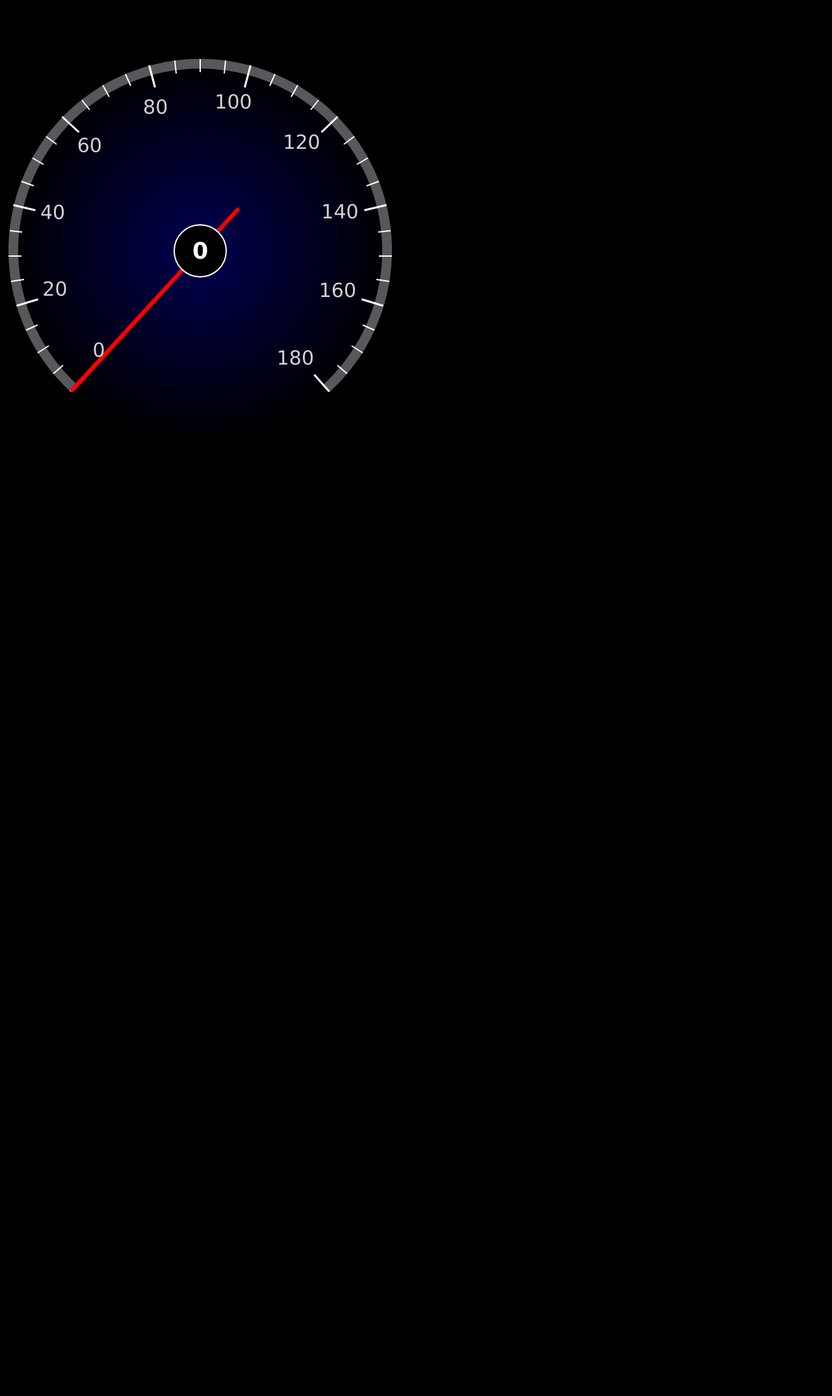
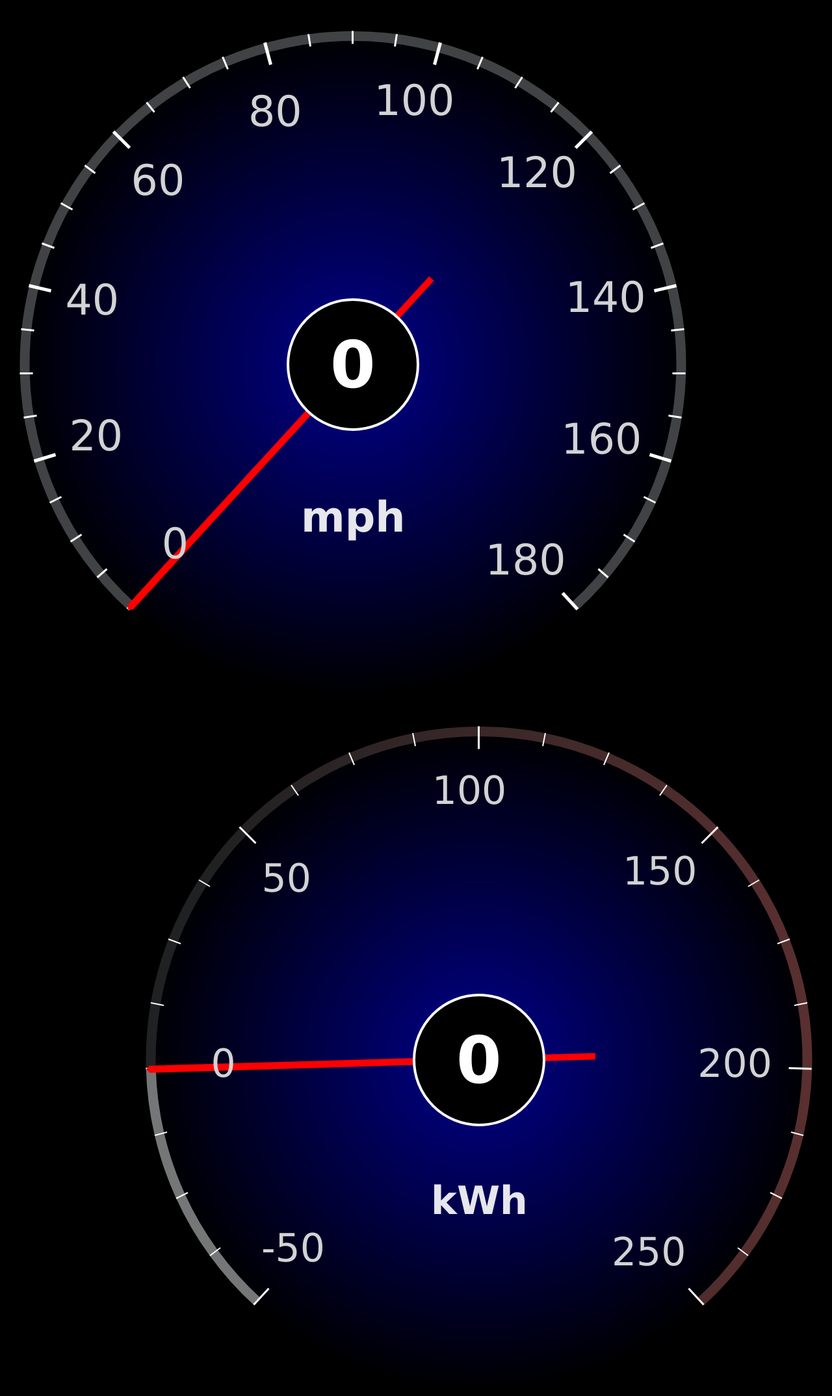
Before and after one commit to Ben243/RX7_EV, a Flask app: page / in a window 1280 px wide. Shown: the whole page at 65% size. Before the commit the page ends 637 px from the top, so only its background shows below. Run offline with Flask 2, Linux system fonts and the light colour scheme; data that the repository does not hold is empty; some libraries are stand-ins or nearby versions.

Commit message:
kw chart correctly configured, readable font

```diff
--- a/app.py
+++ b/app.py
@@ -25,7 +25,7 @@
 ac_switch = 1
 dimmer_switch = 0
 speed = 99
-rpm = 99
+kw = 99
 cell_volts = np.zeros(192) #[0 for x in range(192)] # 192, or 96*2 individual values
 batt_temps = np.zeros(16) #[0 for x in range(16)] # 16 battery temps
 # errmsg = False # arduino errors, see error declarations
@@ -81,7 +81,7 @@
     # global ac_over_pressure_switch
     # global dimmer_switch
     global speed
-    # global rpm
+    global kw
     global cell_volts
     global batt_temps
     # #global errmsg
@@ -100,7 +100,8 @@
     while True:
         # dummy values section, comment out before posting
         speed = np.round((speed + 0.1) % 180, 1)
-        # rpm = (rpm+0.25) % 8
+        kw =  (kw+ 1) % 500
+        # print(np.round(150 * np.sin(.02*(kw)) + 90))
         cell_volts = np.random.normal(loc=69, size=191) #dummy
         batt_temps = np.random.normal(loc=30, size=16) #dummy
 
@@ -122,7 +123,7 @@
         if counter == 0:
             json_data = json.dumps(
                 {'speed': speed,
-                # 'rpm': rpm,
+                'kw': np.round(150 * np.sin(.02*kw) + 90),
                 'ignition': ign_switch,
                 'charging': charger_switch,
                 # 'twelvev': 1, #gpio.input(12)
@@ -140,7 +141,7 @@
             yield f"data:{json_data}\n\n"
         # print(speed)
         counter = (counter + 1) % 10
-        sleep(0.0135) # update speed
+        sleep(0.014) # update speed
 
 #flask stuff
 @app.route('/')
--- a/templates/index.html
+++ b/templates/index.html
@@ -15,9 +15,9 @@
 </head>
 <body style="background:black; color:white">
 <div>
-    <div style="width: 50%; margin: 20; float:left;" id="Speedchart"></div>
-    <!-- <div id="Rpmchart"></div> -->
-    <div style="float:left; margin:20; text-align:left;" id="RawData"> </div>
+    <div style="float:left;" id="Speedchart"></div>
+    <div style="float:right;" id="kwchart"></div>
+    <div style="text-align:center; font-size:40px;" id="RawData"> </div>
 </div>
 
 <script>
@@ -25,17 +25,22 @@
     let speedConfig = {
         theme: "dark", "background-color":'black',
         type: "gauge",
-        globals: {fontSize: 25},
+        globals: {fontSize: 65},
         scale: {},'scale-2': {'size-factor':1},
         plot: {
           size: '100%',
-          valueBox: {
-          placement: 'center',
-          text: '%v', //default
+          valueBox: [{
+            placement: 'center',
+            text: '%v', //default
+            "font-color": "white",
+            fontSize: 100,
+          },
+          {
+            alpha: 0.9,
+            placement: "center",
+          text: '<br><br><br><br><br><br>mph',
           "font-color": "white",
-          fontSize: 35,
-          rules: []
-          }
+          }]
         },
         "scale-r-2": {
           aperture: 275,
@@ -52,13 +57,134 @@
           alpha: 1,
           backgroundColor: 'black',
           borderColor: 'white',
-          borderWidth: 2,
-          size: 40,
+          borderWidth: 4,
+          size: 100,
           type: 'circle',
           x: '50%',
           visible: true,
           y: '50%'
           },
+
+          tick: {
+          alpha: 1,
+          lineColor: 'white',
+          lineStyle: 'solid',
+          lineWidth: 5,
+          placement: 'inner',
+          size: 35,
+          visible: true,
+          rules: [{
+            rule: '%i == 80',
+            lineColor: "red"
+          }]
+          },
+          minorTicks: 3,
+          minorTick: {
+          alpha: 1,
+          lineColor: 'white',
+          lineStyle: 'solid',
+          lineWidth: 3,
+          placement: 'inner',
+          size: 20,
+          visible: true
+          },
+          minorGuide: {visible: false},
+          item: {
+          'padding': 15,
+          offsetR: -225,
+          offsetX: -15,
+          offsetY: -6,
+          },
+          // labels: ['0','20', '40', '60', '80', '100', '120', '140', '160', '180'],
+          ring: {
+          alpha: '0.75',
+          size: 15,
+          // rules: [{ // uncomment for red marker btw 160 and 180
+          //   rule: '%v >= 160 && %v < 180',
+          //   backgroundColor: '#E53935',
+          //   }]
+          },
+        },
+        'scale-r':{ //gauge backlight hack
+          aperture:360,values: "0:360:360",
+          guide:{
+            items:[{
+              "fill-type":"radial",
+              backgroundColor1:"#00008b", //COLOR SCHEME
+              backgroundColor2:"black"
+            }],
+          },
+          center: {visible:false},ring: {visible:false},item: {alpha: 0},tick: {alpha: 0}
+        },
+        series: [
+          {
+            values:[0],
+            backgroundColor: 'red',
+            visible: false
+          },
+          {
+            values: [0], // starting value
+            backgroundColor: 'red',
+            indicator: [-5, -5, -1, -100,-.35],
+            scales:"scale-2, scale-r-2",
+            animation: {
+            effect: 2,
+            method: 4,
+            sequence: 0,
+            speed: 500
+            },
+          }]
+    };
+    let kwConfig = {
+        theme: "dark", "background-color":'black',
+        type: "gauge",
+        globals: {fontSize: 60},
+        scale: {},'scale-2': {'size-factor':1},
+        plot: {
+          size: '100%',
+          valueBox: [{
+            placement: 'center',
+            text: '%v', //default
+            "font-color": "white",
+            fontSize: 100,
+          },
+          {
+            alpha: 0.9,
+            placement: "center",
+          text: '<br><br><br><br><br><br>kWh',
+          "font-color": "white",
+          }]
+        },
+        refresh: {
+          type: "feed",
+          transport: "js",
+          url: "feed()",
+          interval: 135,
+          resetTimeout: 1000
+        },
+        "scale-r-2": {
+          aperture: 275,
+          values: "-50:270:50",
+          // markers: [{ //used for red portion of rpm
+          //   type: "area",
+          //   range: [160,180],
+          //   'offset-start':0.82,
+          //   'offset-end':0.1,
+          //   'background-color': "red",
+          //   alpha:0.7,
+          // }],
+          center: {
+          alpha: 1,
+          backgroundColor: 'black',
+          borderColor: 'white',
+          borderWidth: 4,
+          size: 100,
+          type: 'circle',
+          x: '50%',
+          visible: true,
+          y: '50%'
+          },
+
           tick: {
           alpha: 1,
           lineColor: 'white',
@@ -84,40 +210,49 @@
           },
           minorGuide: {visible: false},
           item: {
-          'font-size':30,
           'padding': 15,
-          offsetR: -145,
+          offsetR: -225,
           rules: [{ //fiddle with this for placement of gauge nums
             rule: 'true',
-            offsetX: -10,
-            offsetY: -6
+            offsetX: -15,
+            offsetY: -6,
           // },
           // {
           //     rule: '%i == 80',
           //     offsetX: -20,
-          //     offsetY: -6
-          // },
-          // {
-              // rule: '%i == 0',
-              // offsetX: -15,
-              // offsetY: 17
+          //     offsetY: -6,
           }]
           },
           // labels: ['0','20', '40', '60', '80', '100', '120', '140', '160', '180'],
           ring: {
+          alpha: '0.5',
           size: 15,
-          // rules: [{ // uncomment for red marker btw 160 and 180
-          //   rule: '%v >= 160 && %v < 180',
-          //   backgroundColor: '#E53935',
-          //   }]
+          rules: [{ // ring color choices
+            rule: '%v >= 0',
+            // backgroundColor2: '#E53935',
+            // backgroundColor1: 'black',
+            // "fill-type":'radial',
+            fillAngle:0,
+            gradientColors: "black #E53935", //this is the red gradient
+            gradientStops: "0.1",
+            },
+            {rule: '%v < 0',
+            backgroundColor: 'white',
+            alpha:0.35,
+
+            // fillAngle:45,
+            // gradientColors: "yellow white",
+            // gradientStops: "0.01",
+            }]
           },
         },
         'scale-r':{ //gauge backlight hack
           aperture:360,values: "0:360:360",
+          "ref-angle":240,
           guide:{
             items:[{
               "fill-type":"radial",
-              backgroundColor1:"#000050", //COLOR SCHEME
+              backgroundColor1:"#00008b", //COLOR SCHEME
               backgroundColor2:"black"
             }],
           },
@@ -132,7 +267,7 @@
           {
             values: [0], // starting value
             backgroundColor: 'red',
-            indicator: [-3, -3, -1, -100,-.3],
+            indicator: [-5, -5, -1, -100,-.35],
             scales:"scale-2, scale-r-2",
             animation: {
             effect: 2,
@@ -143,137 +278,26 @@
           }]
     };
 
-    // var rpmConfig = {
-    //     theme: "dark",
-    //     type: "gauge",
-    //     globals: {
-    //         fontSize: 25
-    //     },
-    //     plotarea: {
-    //         marginTop: 80
-    //     },
-    //     plot: {
-    //         size: '100%',
-    //         valueBox: {
-    //         placement: 'center',
-    //         text: '%v', //default
-    //         "font-color": "white",
-    //         fontSize: 35,
-    //         rules: []
-    //         }
-    //     },
-    //     tooltip: {
-    //         borderRadius: 5
-    //     },
-
-    //     scaleR: {
-    //         aperture: 275,
-    //         values: "0:9",
-    //         // markers: [{ //used for red portion of rpm
-    //         //   type: "area",
-    //         //   range: [160,180],
-    //         //   'offset-start':0.82,
-    //         //   'offset-end':0.1,
-    //         //   'background-color': "red",
-    //         //   alpha:0.7,
-    //         // }],
-    //         center: {
-    //         alpha: .75,
-    //         backgroundColor: 'black',
-    //         borderColor: 'white',
-    //         borderWidth: 2,
-    //         size: 40,
-    //         type: 'circle',
-    //         x: '50%',
-    //         visible: true,
-    //         y: '50%'
-    //         },
-    //         tick: {
-    //         alpha: 1,
-    //         lineColor: 'white',
-    //         lineStyle: 'solid',
-    //         lineWidth: 3,
-    //         placement: 'inner',
-    //         size: 35,
-    //         visible: true,
-    //         rules: [{
-    //             rule: '%i == 80',
-    //             lineColor: "red"
-    //         }]
-    //         },
-    //         minorTicks: 3,
-    //         minorTick: {
-    //         alpha: 1,
-    //         lineColor: 'white',
-    //         lineStyle: 'solid',
-    //         lineWidth: 2,
-    //         placement: 'inner',
-    //         size: 20,
-    //         visible: true
-    //         },
-    //         minorGuide: {visible: false},
-    //         item: {
-    //         'font-size':40,
-    //         'padding': 10,
-    //         offsetR: -130,
-    //         rules: [{
-    //             // rule: '%i >= 0',
-    //             // offsetX: -10,
-    //             // offsetY: -6
-    //         // },
-    //         // {
-    //         //     rule: '%i >= 20 && %i < 80',
-    //         //     offsetX: -14,
-    //         //     offsetY: -4
-    //         // },
-    //         // {
-    //         //     rule: '%i < 20',
-    //         //     offsetX: -15,
-    //         //     offsetY: 17
-    //         }]
-    //         },
-    //         labels: ['0', '1', '2', '3', '4', '5', '6', '7', '8', '9'],
-    //         ring: {
-    //         size: 15,
-    //         rules: [{
-    //             rule: '%v >= 8 && %v < 9',
-    //             backgroundColor: '#E53935',
-    //             }]
-    //         },
-
-    //     },
-    //     series: [{
-    //         values: [0], // starting value
-    //         backgroundColor: 'red',
-    //         indicator: [-3, -3, -1, -100,-.3],
-    //         animation: {
-    //         effect: 2,
-    //         method: 0,
-    //         sequence: 0,
-    //         speed: 500
-    //         },
-    //     }]
-    //     };
-
     zingchart.render({
         id: 'Speedchart',
         data: speedConfig,
-        height: 720,
-        width: 600
+        height: 1070,
+        width: 1070,
     });
 
-    // zingchart.render({
-    //     id: 'RpmChart',
-    //     data: rpmConfig,
-    //     height: 600,
-    //     width: 600
-    // });
+    zingchart.render({
+        id: 'kwchart',
+        data: kwConfig,
+        height: 1070,
+        width: 1070,
+    });
 
     var source = new EventSource('/data');
     source.onmessage = function (event) {
         data = JSON.parse(event.data);
         var out = document.getElementById('RawData');
         out.innerHTML = "speed: " + data.speed + '<br>'
+        + 'kWh: ' + data.kw + '<br>'
         + 'ignition: ' + data.ignition + '<br>'
         + 'currently charging: ' + data.charging + '<br>'
         + "cell volt avg:  " + data.avgcellvolts + '<br>'
@@ -288,11 +312,11 @@
             plotindex:1,
             values: [parseInt(data.speed)]
         });
-        // update rpm gauge
-        // zingchart.exec('Rpmchart', 'setseriesvalues', {
-        //     plotindex:0,
-        //     values: [parseInt(data.rpm)]
-        // });
+        // update kw gauge
+        zingchart.exec('kwchart', 'setseriesvalues', {
+            plotindex:1,
+            values: [parseInt(data.kw)]
+        });
 
     }
 </script>
```
